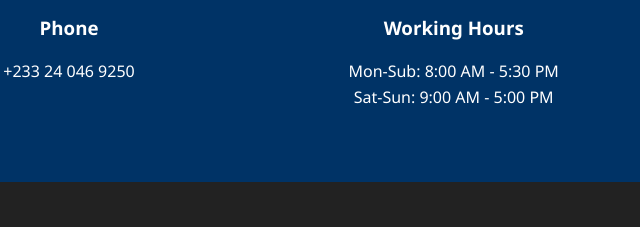
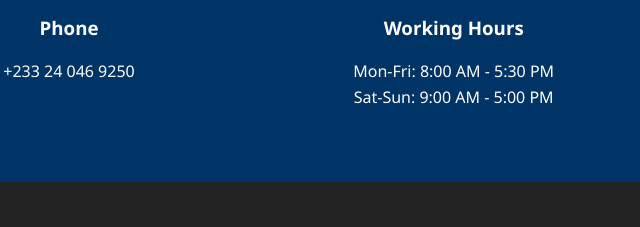
Before and after one commit to Zaroo1/Pharmacy, a plain HTML site: page index.html in a window 1280 px wide. Shown: the part 1395-1622 px from the top of the page, 571-1211 px from the left. Drawn offline with Linux system fonts and the light colour scheme.

Commit message:
Update index.html

```diff
--- a/index.html
+++ b/index.html
@@ -102,7 +102,7 @@
                 <div class="info-card">
                     <i class="fas fa-clock"></i>
                     <h3>Working Hours</h3>
-                    <p>Mon-Sub: 8:00 AM - 5:30 PM</p>
+                    <p>Mon-Fri: 8:00 AM - 5:30 PM</p>
                     <p>Sat-Sun: 9:00 AM - 5:00 PM</p>
                 </div>
             </div>
```
